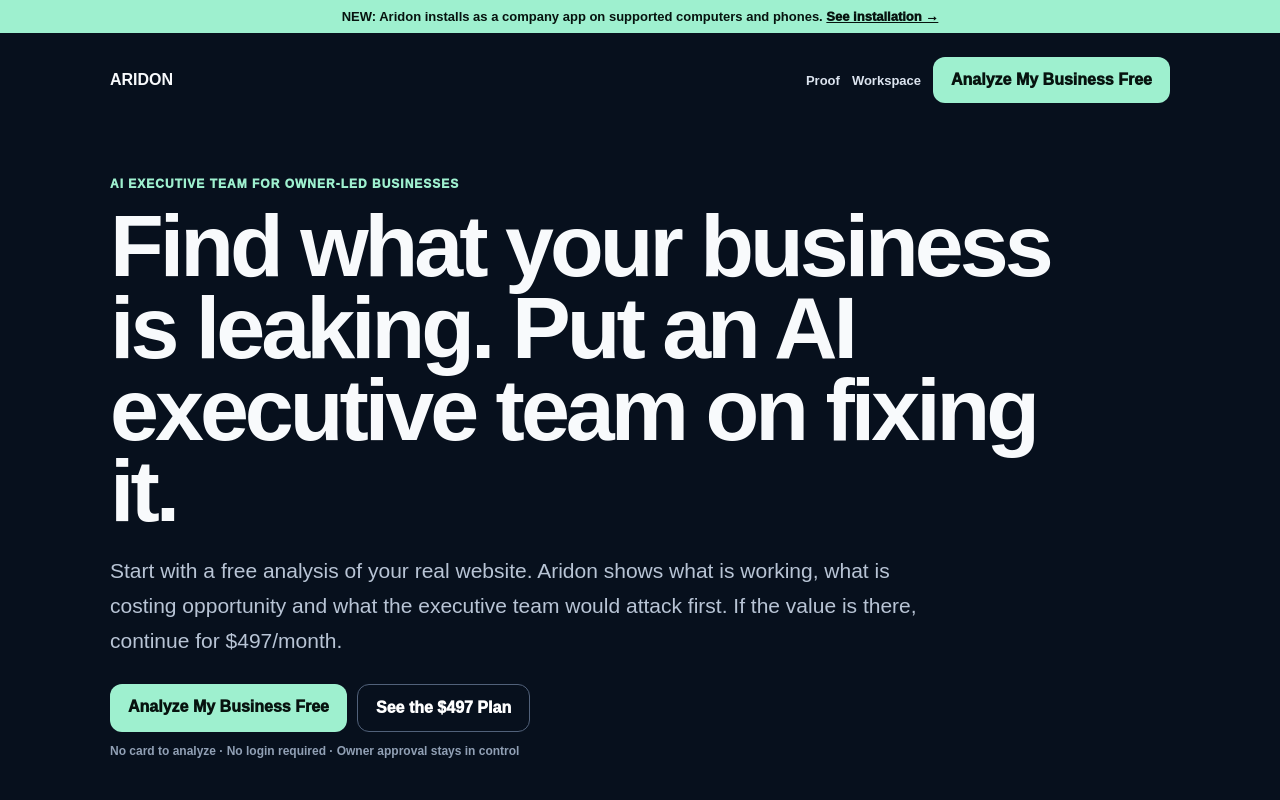
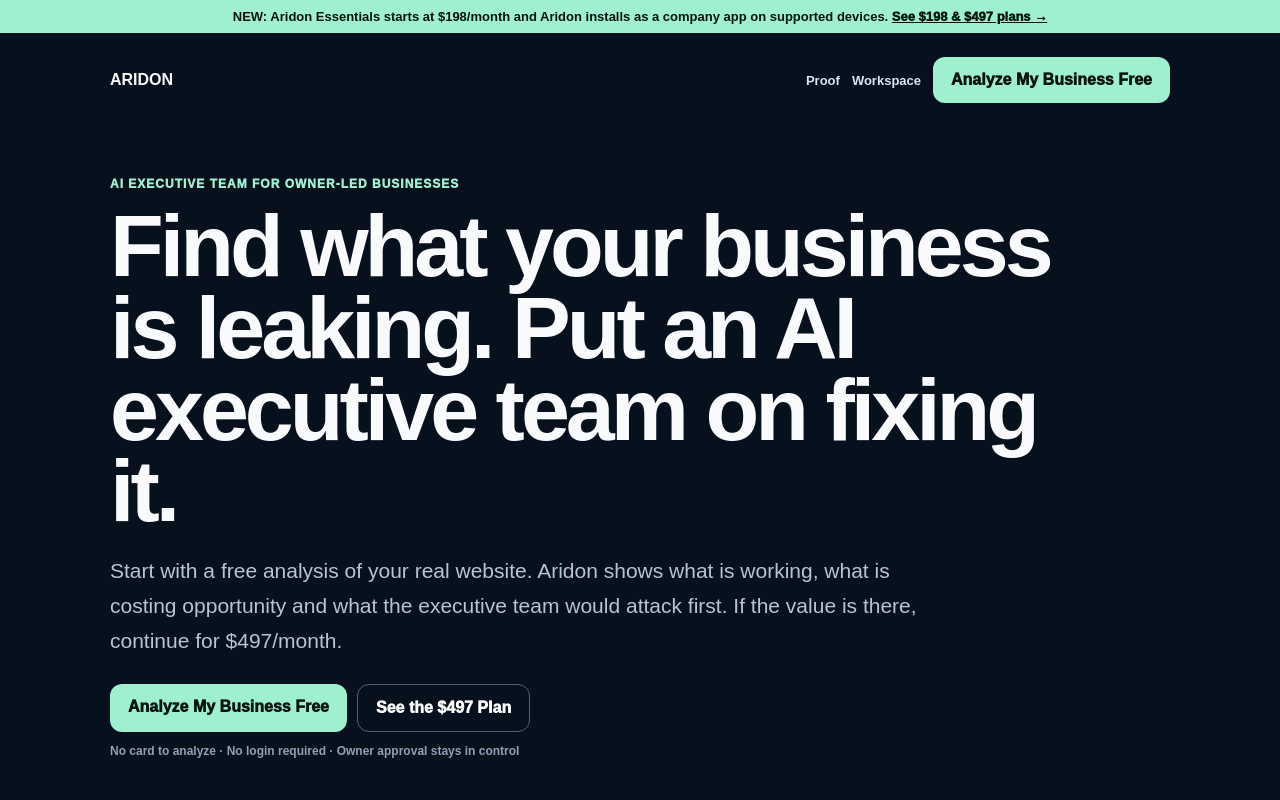
Before and after one commit to jimrusk/aridon-app, a Next.js app: page / in a window 1280 px wide. Shown: the top 800 px of the page. Built offline with nearby package versions, Linux system fonts and the light colour scheme.

Commit message:
Promote $198 Essentials on public banner

```diff
--- a/app/components/PublicInstallPromo.tsx
+++ b/app/components/PublicInstallPromo.tsx
@@ -9,8 +9,8 @@ export default function PublicInstallPromo() {
 
   return (
     <div style={{ background: '#9EF0CF', color: '#07130F', padding: '9px 16px', fontFamily: 'Arial, sans-serif', textAlign: 'center', fontWeight: 900, fontSize: 13 }}>
-      NEW: Aridon installs as a company app on supported computers and phones.{' '}
-      <Link href="/install" style={{ color: '#07130F', fontWeight: 950 }}>See installation →</Link>
+      NEW: Aridon Essentials starts at $198/month and Aridon installs as a company app on supported devices.{' '}
+      <Link href="/business-os/subscribe" style={{ color: '#07130F', fontWeight: 950 }}>See $198 & $497 plans →</Link>
     </div>
   );
 }
```
